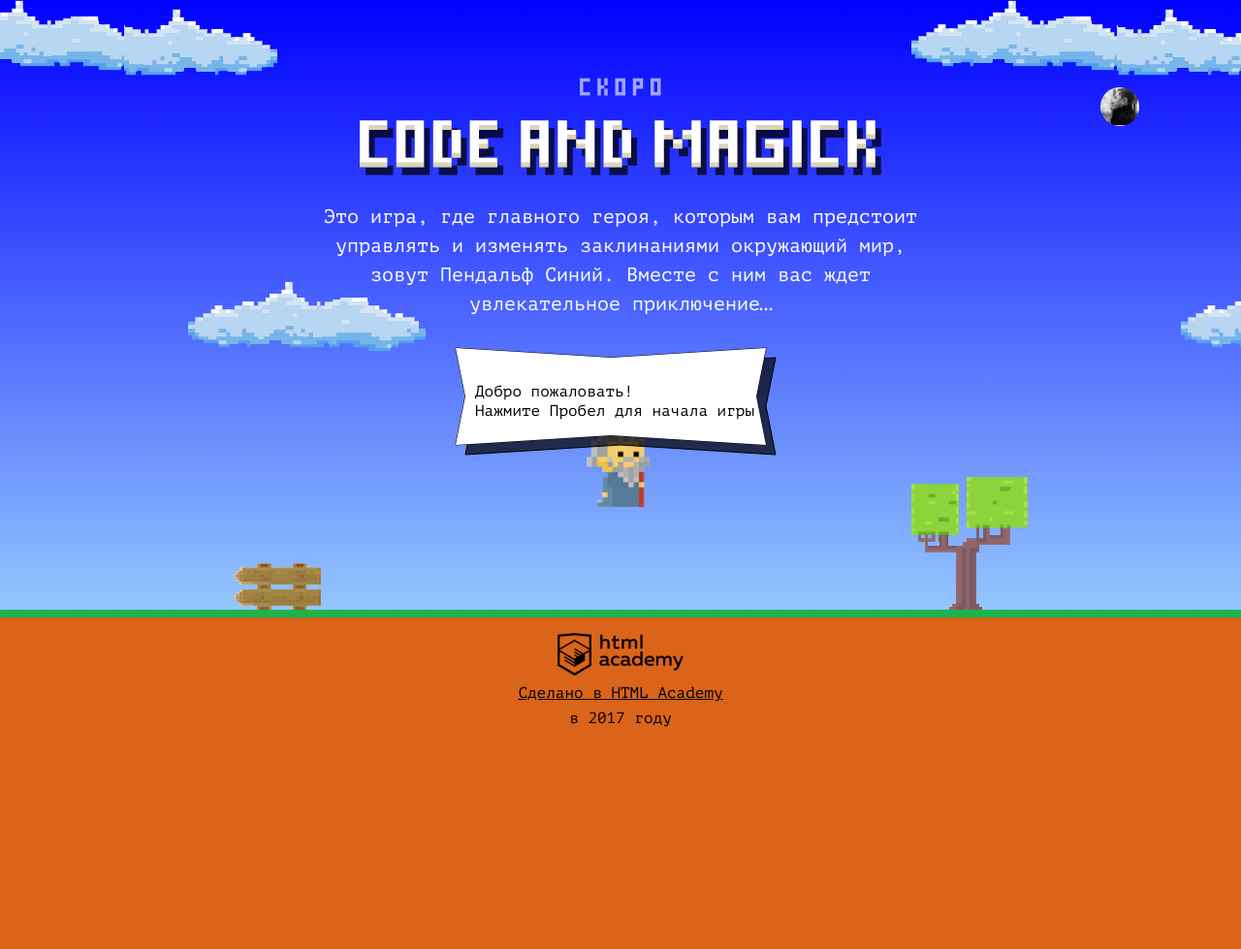
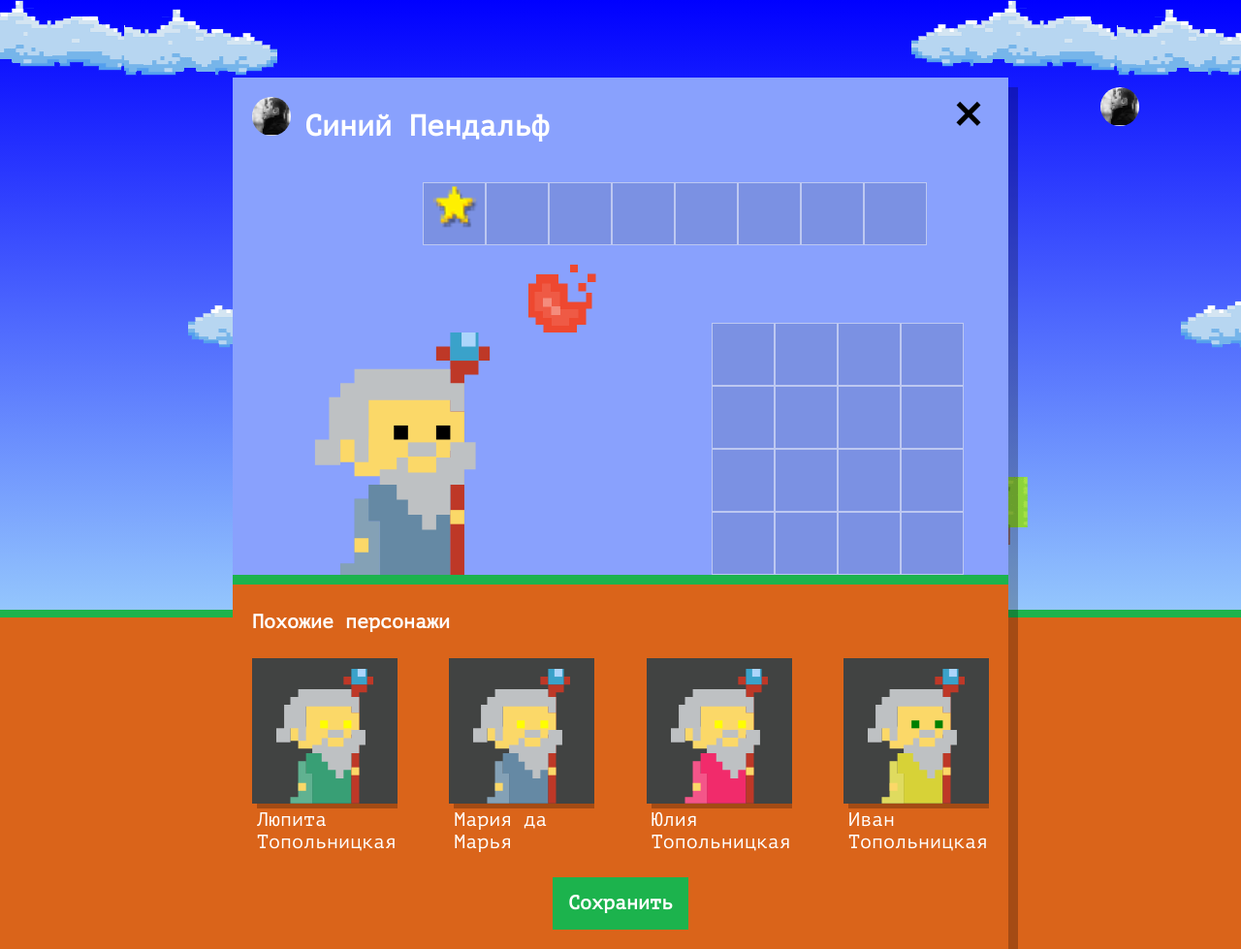
Before and after one commit to learnstodevelop/1580543-code-and-magick-21, a website: page index.html in a window 1280 px wide. Shown: the whole page at 97% size. Before the commit the page ends 800 px from the top, so only its background shows below. Drawn offline with Linux system fonts and the light colour scheme.

Commit message:
3.15 Учебный проект: нас орда - выполнил

```diff
--- a/index.html
+++ b/index.html
@@ -208,6 +208,7 @@
   };
 </script>
 
+<script src="js/setup.js"></script>
 <script src="js/stat.js"></script>
 <script src="js/game.js"></script>
 
--- /dev/null
+++ b/js/setup.js
@@ -0,0 +1,62 @@
+'use strict';
+
+const totalWizards = 4;
+const WIZARD_FIRST_NAMES = ['Иван', 'Хуан Себастьян', 'Мария', 'Кристоф', 'Виктор',
+  'Юлия', 'Люпита', 'Вашингтон'];
+const WIZARD_LAST_NAMES = ['да Марья', 'Верон', 'Мирабелла', 'Вальц', 'Онопко',
+  'Топольницкая', 'Нионго', 'Ирвинг'];
+const EYES_COLORS = ['black', 'red', 'blue', 'yellow', 'green'];
+const COAT_COLORS = ['rgb(101, 137, 164)', 'rgb(241, 43, 107)', 'rgb(146, 100, 161)',
+  'rgb(56, 159, 117)', 'rgb(215, 210, 55)', 'rgb(0, 0, 0)'];
+
+const userDialog = document.querySelector('.setup');
+const similarListElement = document.querySelector('.setup-similar-list');
+const similarWizardTemplate = document.querySelector('#similar-wizard-template')
+  .content
+  .querySelector('.setup-similar-item');
+const fragment = document.createDocumentFragment();
+
+userDialog.classList.remove('hidden');
+userDialog.querySelector('.setup-similar').classList.remove('hidden');
+
+const getRandomData = function (arr) {
+  const indexArr = arr[Math.floor(Math.random() * arr.length)];
+  return indexArr;
+};
+
+const getWizardName = function (firstName, lastName) {
+  const fullName = firstName + ' ' + lastName;
+  return fullName;
+};
+
+const getWizards = function () {
+  const wizards = [];
+  for (let i = 0; i < totalWizards; i++) {
+    wizards.push({
+      name: getWizardName(getRandomData(WIZARD_FIRST_NAMES),
+          getRandomData(WIZARD_LAST_NAMES)),
+      coatColor: getRandomData(COAT_COLORS),
+      eyesColor: getRandomData(EYES_COLORS)
+    });
+  }
+  return wizards;
+};
+
+const renderWizard = function (wizard) {
+  const wizardElement = similarWizardTemplate.cloneNode(true);
+
+  wizardElement.querySelector('.setup-similar-label').textContent = wizard.name;
+  wizardElement.querySelector('.wizard-coat').style.fill = wizard.coatColor;
+  wizardElement.querySelector('.wizard-eyes').style.fill = wizard.eyesColor;
+
+  return wizardElement;
+};
+
+const getRenderWizards = function () {
+  for (let i = 0; i < getWizards().length; i++) {
+    fragment.appendChild(renderWizard(getWizards()[i]));
+  }
+  similarListElement.appendChild(fragment);
+};
+
+getRenderWizards();
```
